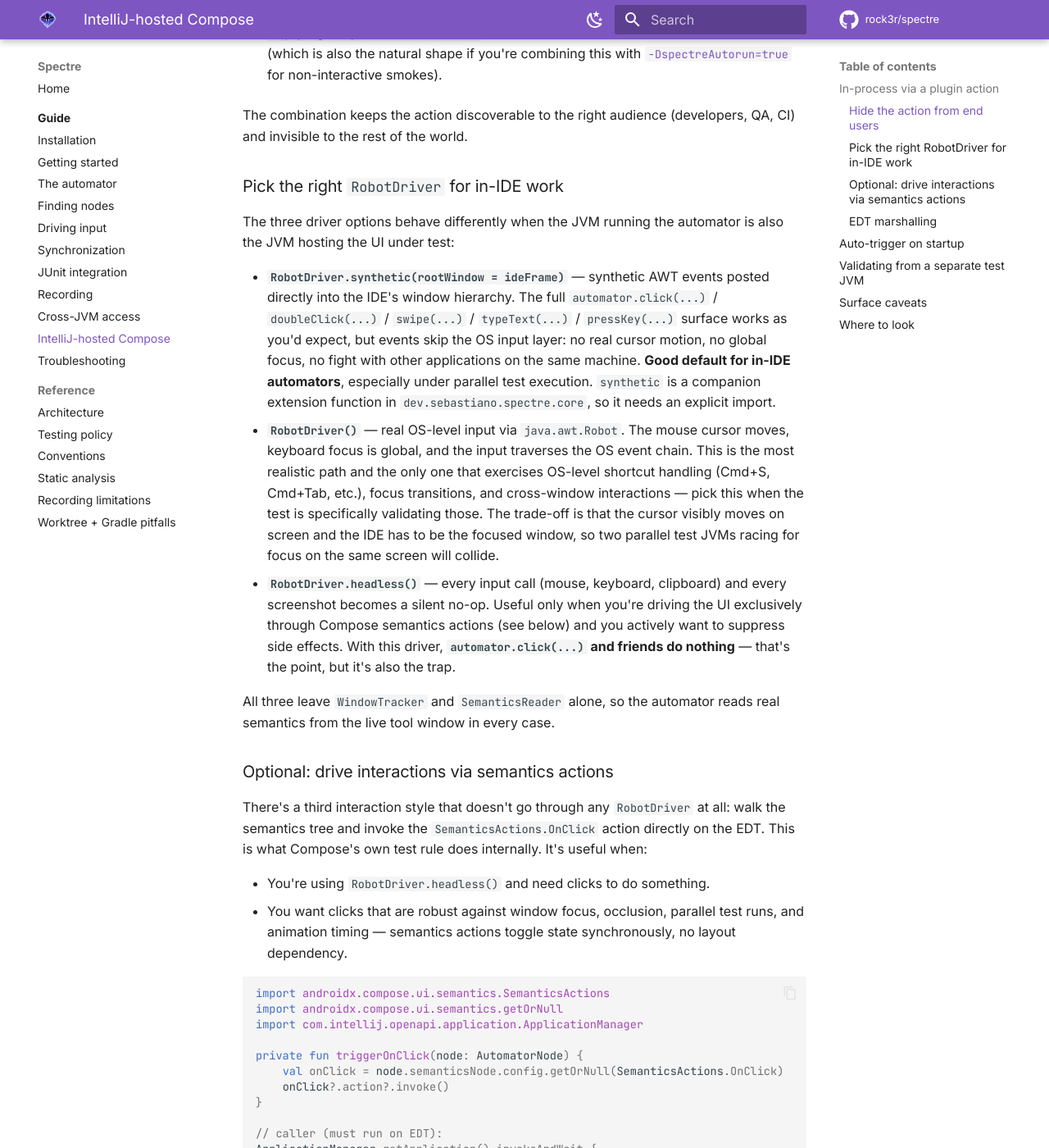
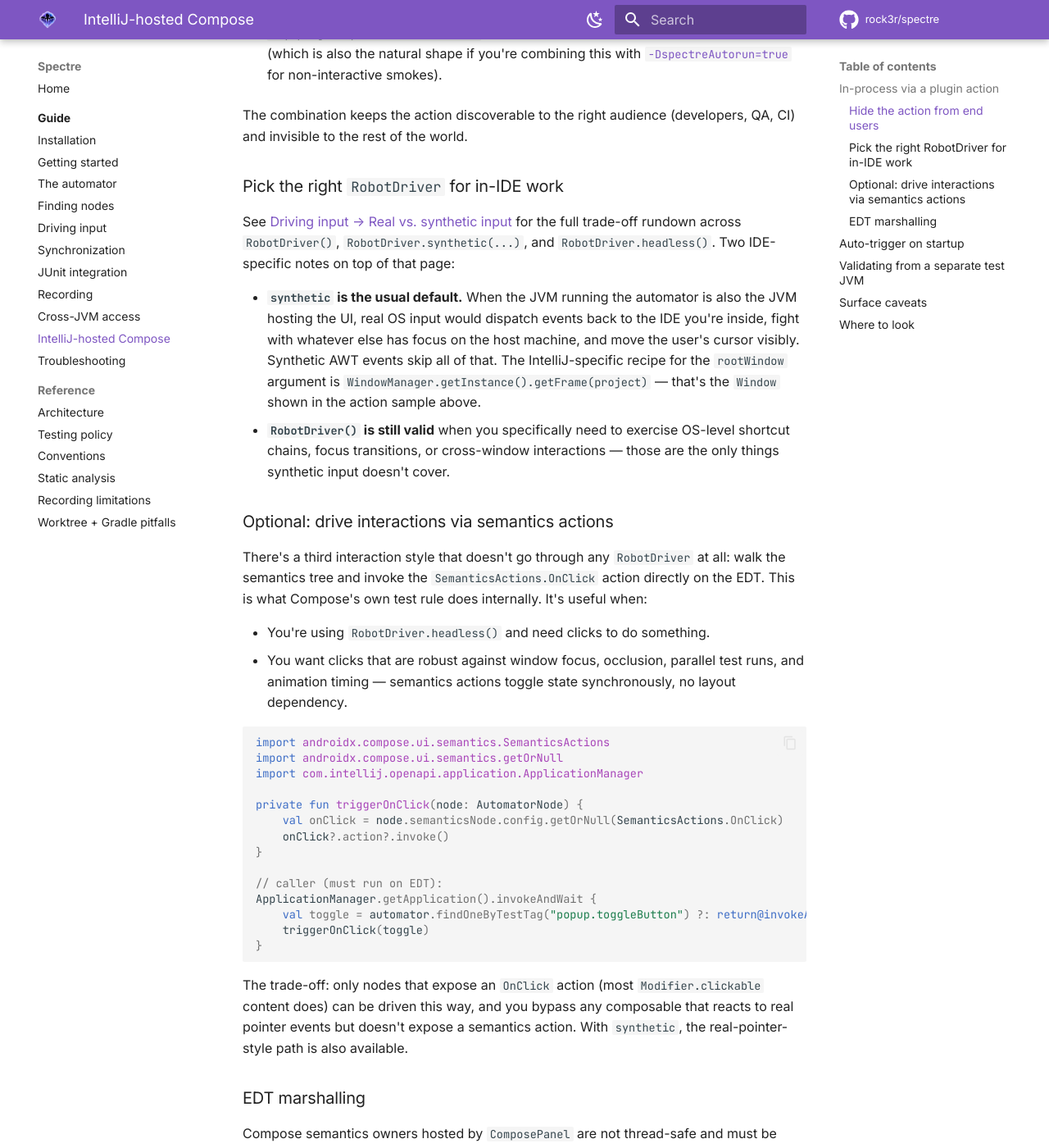
Before and after one commit to rock3r/spectre, an MkDocs documentation site: the page built from docs/guide/intellij.md, in a window 1280 px wide and 1400 px high, scrolled down 1745 px. Shown: the whole window at 82% size. Built offline with MkDocs 1.6.1 and Material for MkDocs 9.7.7, drawn with Linux system fonts in a browser that asks for light colours; comment, search, counter and statistics services are not loaded.

Commit message:
docs(intellij): slim the driver section, defer to interactions.md
The "Pick the right RobotDriver for in-IDE work" subsection had a
full three-bullet rundown of RobotDriver() / synthetic / headless
that duplicated guide/interactions.md's "Real vs. synthetic input"
section almost word-for-word.

Replace with a short subsection that:
- Links to interactions.md as the canonical trade-off page.
- Keeps the IDE-specific bits: synthetic is the typical default
  (because the JVM hosting the action also hosts the UI), and the
  rootWindow argument resolves to
  WindowManager.getInstance().getFrame(project).
- Notes that RobotDriver() stays valid for OS-level shortcut /
  focus / cross-window scenarios.

The semantics-action subsection that follows is unchanged — that's
genuinely IDE-leaning and the canonical home for it is here.

Co-Authored-By: Claude Opus 4.7 (1M context) <noreply@anthropic.com>

```diff
--- a/docs/guide/intellij.md
+++ b/docs/guide/intellij.md
@@ -89,33 +89,20 @@ QA, CI) and invisible to the rest of the world.
 
 ### Pick the right `RobotDriver` for in-IDE work
 
-The three driver options behave differently when the JVM running the automator is
-also the JVM hosting the UI under test:
+See [Driving input → Real vs. synthetic input](interactions.md#real-vs-synthetic-input)
+for the full trade-off rundown across `RobotDriver()`, `RobotDriver.synthetic(...)`,
+and `RobotDriver.headless()`. Two IDE-specific notes on top of that page:
 
-- **`RobotDriver.synthetic(rootWindow = ideFrame)`** — synthetic AWT events posted
-  directly into the IDE's window hierarchy. The full `automator.click(...)` /
-  `doubleClick(...)` / `swipe(...)` / `typeText(...)` / `pressKey(...)` surface
-  works as you'd expect, but events skip the OS input layer: no real cursor motion,
-  no global focus, no fight with other applications on the same machine. **Good
-  default for in-IDE automators**, especially under parallel test execution.
-  `synthetic` is a companion extension function in `dev.sebastiano.spectre.core`,
-  so it needs an explicit import.
-- **`RobotDriver()`** — real OS-level input via `java.awt.Robot`. The mouse cursor
-  moves, keyboard focus is global, and the input traverses the OS event chain.
-  This is the most realistic path and the only one that exercises OS-level
-  shortcut handling (Cmd+S, Cmd+Tab, etc.), focus transitions, and cross-window
-  interactions — pick this when the test is specifically validating those. The
-  trade-off is that the cursor visibly moves on screen and the IDE has to be the
-  focused window, so two parallel test JVMs racing for focus on the same screen
-  will collide.
-- **`RobotDriver.headless()`** — every input call (mouse, keyboard, clipboard) and
-  every screenshot becomes a silent no-op. Useful only when you're driving the UI
-  exclusively through Compose semantics actions (see below) and you actively want
-  to suppress side effects. With this driver, **`automator.click(...)` and friends
-  do nothing** — that's the point, but it's also the trap.
-
-All three leave `WindowTracker` and `SemanticsReader` alone, so the automator reads
-real semantics from the live tool window in every case.
+- **`synthetic` is the usual default.** When the JVM running the automator is also
+  the JVM hosting the UI, real OS input would dispatch events back to the IDE
+  you're inside, fight with whatever else has focus on the host machine, and move
+  the user's cursor visibly. Synthetic AWT events skip all of that. The
+  IntelliJ-specific recipe for the `rootWindow` argument is
+  `WindowManager.getInstance().getFrame(project)` — that's the `Window` shown in
+  the action sample above.
+- **`RobotDriver()` is still valid** when you specifically need to exercise
+  OS-level shortcut chains, focus transitions, or cross-window interactions —
+  those are the only things synthetic input doesn't cover.
 
 ### Optional: drive interactions via semantics actions
 
```
